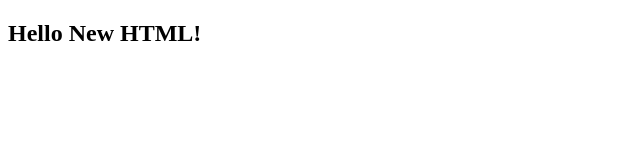
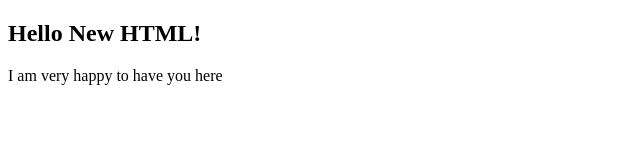
Before and after one commit to emmtech/pythonweb, a plain HTML site: page index.html in a window 1280 px wide. Shown: the whole page, without its empty margins (0-640 px from the left). Drawn offline with Linux system fonts and the light colour scheme.

Commit message:
Added New Changes

```diff
--- a/index.html
+++ b/index.html
@@ -5,5 +5,6 @@
 </head>
 <body>
 	<h2>Hello New HTML!</h2>
+	<p>I am very happy to have you here</p>
 </body>
 </html>
```
